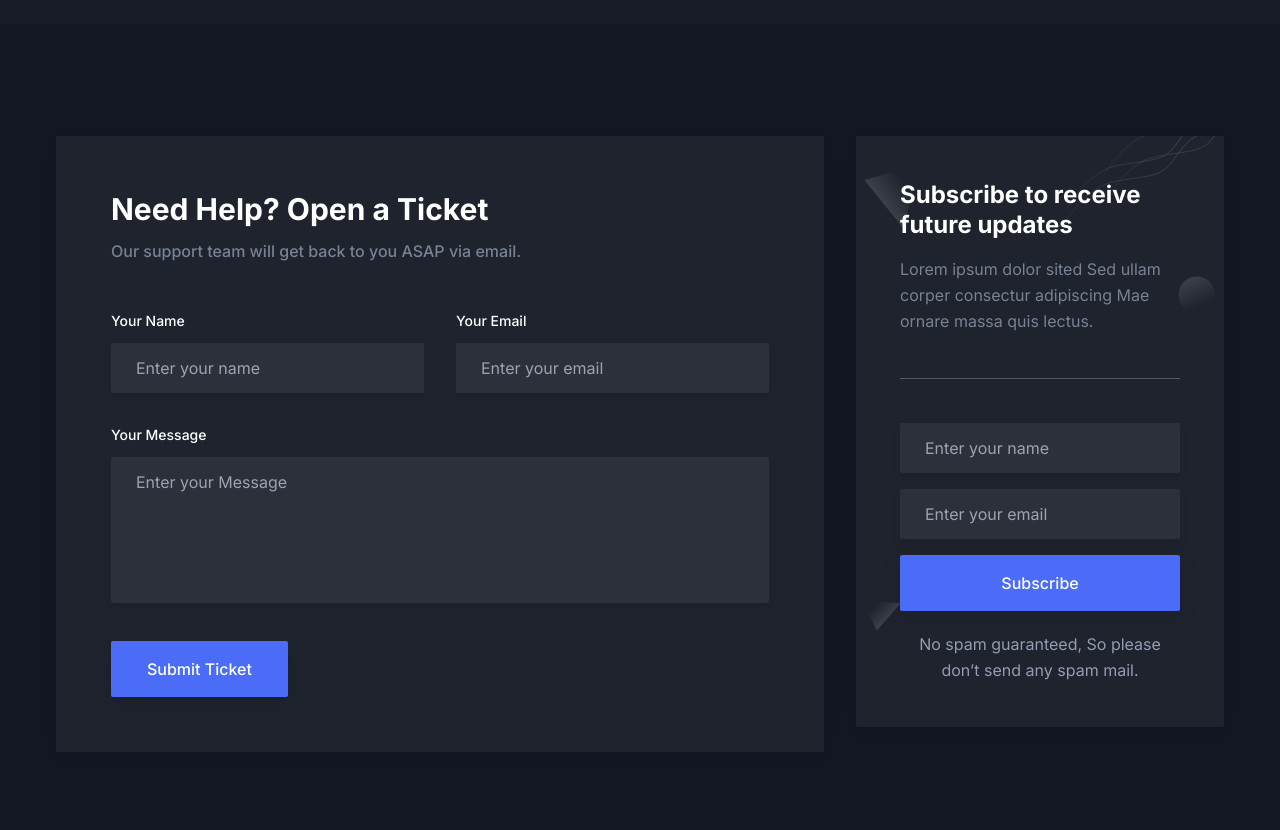
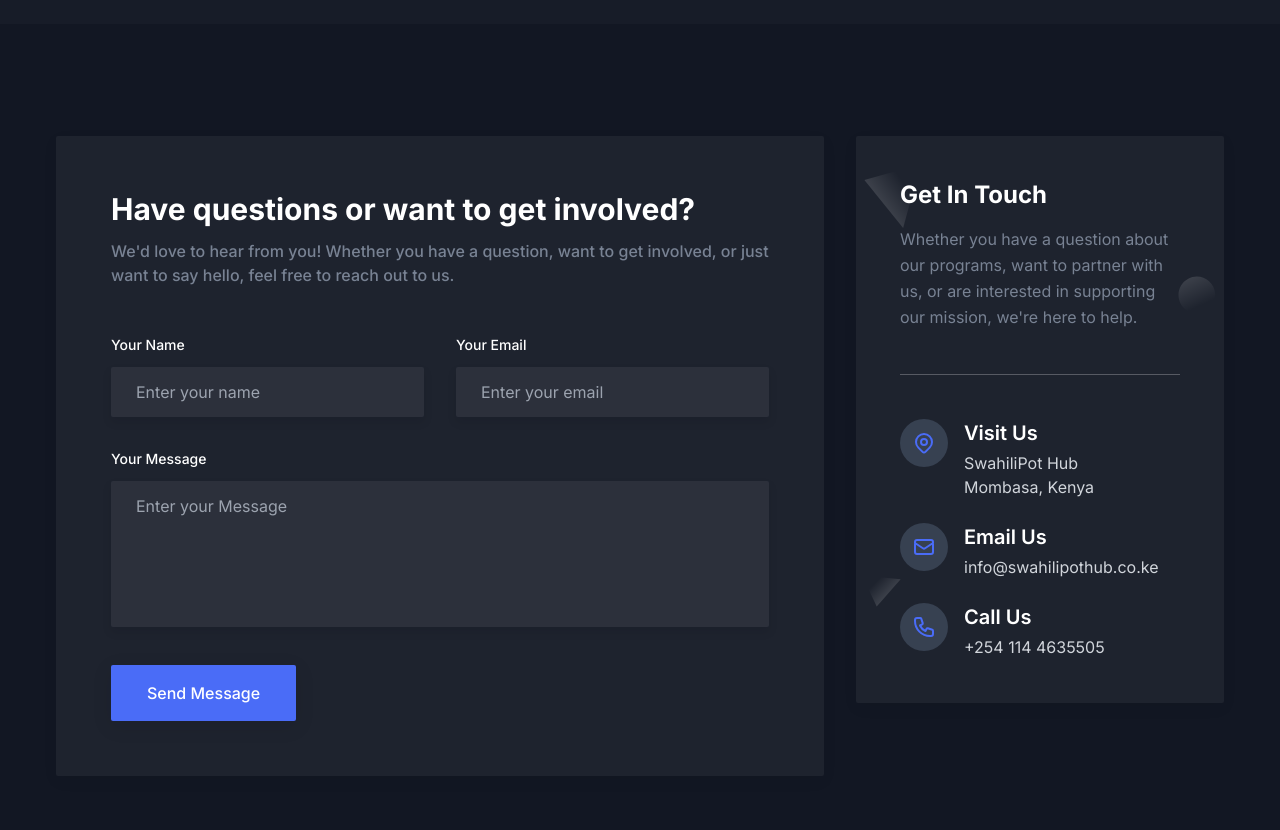
Before and after one commit to ianmuriuki/swahilipot-template, a Next.js app: page / in a window 1280 px wide. Shown: the part 6620-7450 px from the top of the page. Built offline with nearby package versions, Linux system fonts and the light colour scheme.

Commit message:
update contact components

```diff
--- a/app/contact/page.tsx
+++ b/app/contact/page.tsx
@@ -4,7 +4,7 @@ import Contact from "@/components/Contact";
 import { Metadata } from "next";
 
 export const metadata: Metadata = {
-  title: "Contact Page | Free Next.js Template for Startup and SaaS",
+  title: "Contact Page | Swahilipot Hub contact information",
 
   // other metadata
   description: "This is Contact Page for Startup Nextjs Template"
--- a/components/Contact/NewsLatterBox.tsx
+++ b/components/Contact/NewsLatterBox.tsx
@@ -11,33 +11,60 @@ const NewsLatterBox = () => {
       data-wow-delay=".2s"
     >
       <h3 className="mb-4 text-2xl font-bold leading-tight text-black dark:text-white">
-        Subscribe to receive future updates
+        Get In Touch
       </h3>
       <p className="mb-11 border-b border-body-color border-opacity-25 pb-11 text-base leading-relaxed text-body-color dark:border-white dark:border-opacity-25">
-        Lorem ipsum dolor sited Sed ullam corper consectur adipiscing Mae ornare
-        massa quis lectus.
+        Whether you have a question about our programs, want to partner with us, or are interested in supporting our mission, we're here to help.
       </p>
       <div>
-        <input
-          type="text"
-          name="name"
-          placeholder="Enter your name"
-          className="border-stroke dark:text-body-color-dark dark:shadow-two mb-4 w-full rounded-sm border bg-[#f8f8f8] px-6 py-3 text-base text-body-color outline-none focus:border-primary dark:border-transparent dark:bg-[#2C303B] dark:focus:border-primary dark:focus:shadow-none"
-        />
-        <input
-          type="email"
-          name="email"
-          placeholder="Enter your email"
-          className="border-stroke dark:text-body-color-dark dark:shadow-two mb-4 w-full rounded-sm border bg-[#f8f8f8] px-6 py-3 text-base text-body-color outline-none focus:border-primary dark:border-transparent dark:bg-[#2C303B] dark:focus:border-primary dark:focus:shadow-none"
-        />
-        <input
-          type="submit"
-          value="Subscribe"
-          className="shadow-submit dark:shadow-submit-dark mb-5 flex w-full cursor-pointer items-center justify-center rounded-sm bg-primary px-9 py-4 text-base font-medium text-white duration-300 hover:bg-primary/90"
-        />
-        <p className="dark:text-body-color-dark text-center text-base leading-relaxed text-body-color">
-          No spam guaranteed, So please don’t send any spam mail.
-        </p>
+        <div className="space-y-6">
+          <div className="flex items-start">
+            <div className="bg-white dark:bg-gray-700 p-3 rounded-full mr-4">
+              <svg className="h-6 w-6 text-primary" fill="none" viewBox="0 0 24 24" stroke="currentColor">
+                <path strokeLinecap="round" strokeLinejoin="round" strokeWidth={2} d="M17.657 16.657L13.414 20.9a1.998 1.998 0 01-2.827 0l-4.244-4.243a8 8 0 1111.314 0z" />
+                <path strokeLinecap="round" strokeLinejoin="round" strokeWidth={2} d="M15 11a3 3 0 11-6 0 3 3 0 016 0z" />
+              </svg>
+            </div>
+            <div>
+              <h3 className="text-xl font-semibold mb-1">Visit Us</h3>
+              <p className="text-gray-700 dark:text-gray-300">
+                SwahiliPot Hub
+                <br />
+                Mombasa, Kenya
+              </p>
+            </div>
+          </div>
+          <div className="flex items-start">
+            <div className="bg-white dark:bg-gray-700 p-3 rounded-full mr-4">
+              <svg className="h-6 w-6 text-primary" fill="none" viewBox="0 0 24 24" stroke="currentColor">
+                <path strokeLinecap="round" strokeLinejoin="round" strokeWidth={2} d="M3 8l7.89 5.26a2 2 0 002.22 0L21 8M5 19h14a2 2 0 002-2V7a2 2 0 00-2-2H5a2 2 0 00-2 2v10a2 2 0 002 2z" />
+              </svg>
+            </div>
+            <div>
+              <h3 className="text-xl font-semibold mb-1">Email Us</h3>
+              <p className="text-gray-700 dark:text-gray-300">
+                <a href="mailto:info@swahilipothub.co.ke" className="hover:text-primary">
+                  info@swahilipothub.co.ke
+                </a>
+              </p>
+            </div>
+          </div>
+          <div className="flex items-start">
+            <div className="bg-white dark:bg-gray-700 p-3 rounded-full mr-4">
+              <svg className="h-6 w-6 text-primary" fill="none" viewBox="0 0 24 24" stroke="currentColor">
+                <path strokeLinecap="round" strokeLinejoin="round" strokeWidth={2} d="M3 5a2 2 0 012-2h3.28a1 1 0 01.948.684l1.498 4.493a1 1 0 01-.502 1.21l-2.257 1.13a11.042 11.042 0 005.516 5.516l1.13-2.257a1 1 0 011.21-.502l4.493 1.498a1 1 0 01.684.949V19a2 2 0 01-2 2h-1C9.716 21 3 14.284 3 6V5z" />
+              </svg>
+            </div>
+            <div>
+              <h3 className="text-xl font-semibold mb-1">Call Us</h3>
+              <p className="text-gray-700 dark:text-gray-300">
+                <a href="tel:+254114635505" className="hover:text-primary">
+                  +254 114 4635505
+                </a>
+              </p>
+            </div>
+          </div>
+        </div>
       </div>
 
       <div>
@@ -160,91 +187,22 @@ const NewsLatterBox = () => {
             <g opacity="0.3">
               <path
                 opacity="0.45"
-                d="M1 89.9999C8 77.3332 27.7 50.7999 50.5 45.9999C79 39.9999 95 41.9999 106 30.4999C117 18.9999 126 -3.50014 149 -3.50014C172 -3.50014 187 4.99986 200.5 -8.50014C214 -22.0001 210.5 -46.0001 244 -37.5001C270.8 -30.7001 307.167 -45 322 -53"
-                stroke="url(#paint0_linear_1028_603)"
-              />
-              <path
-                opacity="0.45"
-                d="M43 64.9999C50 52.3332 69.7 25.7999 92.5 20.9999C121 14.9999 137 16.9999 148 5.49986C159 -6.00014 168 -28.5001 191 -28.5001C214 -28.5001 229 -20.0001 242.5 -33.5001C256 -47.0001 252.5 -71.0001 286 -62.5001C312.8 -55.7001 349.167 -70 364 -78"
-                stroke="url(#paint1_linear_1028_603)"
-              />
-              <path
-                opacity="0.45"
-                d="M4 73.9999C11 61.3332 30.7 34.7999 53.5 29.9999C82 23.9999 98 25.9999 109 14.4999C120 2.99986 129 -19.5001 152 -19.5001C175 -19.5001 190 -11.0001 203.5 -24.5001C217 -38.0001 213.5 -62.0001 247 -53.5001C273.8 -46.7001 310.167 -61 325 -69"
-                stroke="url(#paint2_linear_1028_603)"
-              />
-              <path
-                opacity="0.45"
-                d="M41 40.9999C48 28.3332 67.7 1.79986 90.5 -3.00014C119 -9.00014 135 -7.00014 146 -18.5001C157 -30.0001 166 -52.5001 189 -52.5001C212 -52.5001 227 -44.0001 240.5 -57.5001C254 -71.0001 250.5 -95.0001 284 -86.5001C310.8 -79.7001 347.167 -94 362 -102"
-                stroke="url(#paint3_linear_1028_603)"
+                d="M1 89.9999C8 77.3332 27.7 50.7999 50.5 45.9999C79 39.9999 95 41.9999 106 30.4999C117 18.9999 126 -3.50014 149 -3.50014C172 -3.50014 187 4.99986 200.5 -8.50014C214 -22.0001 210.5 -46.0001 244 -37.5001C270.8 -30.0001 252.5 15.4999 240 32.0001C227.5 48.5001 233 84 218.5 89C200.5 97 156.5 85.9999 129 77C101 68 80 59 63 43C49 29 37.5 11.5 35 1"
+                fill="url(#paint0_linear_1028_603)"
               />
             </g>
             <defs>
               <linearGradient
                 id="paint0_linear_1028_603"
-                x1="291.35"
-                y1="12.1032"
-                x2="179.211"
-                y2="237.617"
+                x1="-4.07113"
+                y1="5.51033"
+                x2="5.84319"
+                y2="17.3745"
                 gradientUnits="userSpaceOnUse"
               >
                 <stop
-                  offset="0.328125"
                   stopColor={theme === "light" ? "#4A6CF7" : "#fff"}
-                />
-                <stop
-                  offset="1"
-                  stopColor={theme === "light" ? "#4A6CF7" : "#fff"}
-                  stopOpacity="0"
-                />
-              </linearGradient>
-              <linearGradient
-                id="paint1_linear_1028_603"
-                x1="333.35"
-                y1="-12.8968"
-                x2="221.211"
-                y2="212.617"
-                gradientUnits="userSpaceOnUse"
-              >
-                <stop
-                  offset="0.328125"
-                  stopColor={theme === "light" ? "#4A6CF7" : "#fff"}
-                />
-                <stop
-                  offset="1"
-                  stopColor={theme === "light" ? "#4A6CF7" : "#fff"}
-                  stopOpacity="0"
-                />
-              </linearGradient>
-              <linearGradient
-                id="paint2_linear_1028_603"
-                x1="294.35"
-                y1="-3.89678"
-                x2="182.211"
-                y2="221.617"
-                gradientUnits="userSpaceOnUse"
-              >
-                <stop
-                  offset="0.328125"
-                  stopColor={theme === "light" ? "#4A6CF7" : "#fff"}
-                />
-                <stop
-                  offset="1"
-                  stopColor={theme === "light" ? "#4A6CF7" : "#fff"}
-                  stopOpacity="0"
-                />
-              </linearGradient>
-              <linearGradient
-                id="paint3_linear_1028_603"
-                x1="331.35"
-                y1="-36.8968"
-                x2="219.211"
-                y2="188.617"
-                gradientUnits="userSpaceOnUse"
-              >
-                <stop
-                  offset="0.328125"
-                  stopColor={theme === "light" ? "#4A6CF7" : "#fff"}
+                  stopOpacity="0.62"
                 />
                 <stop
                   offset="1"
--- a/components/Contact/index.tsx
+++ b/components/Contact/index.tsx
@@ -1,22 +1,29 @@
+import Head from 'next/head';
 import NewsLatterBox from "./NewsLatterBox";
 
 const Contact = () => {
   return (
+    <>
+      <Head>
+        <title>Contact Us - SwahiliPot Hub</title>
+        <meta name="description" content="Get in touch with SwahiliPot Hub. We'd love to hear from you!" />
+      </Head>
+
       <section id="contact" className="overflow-hidden py-16 md:py-20 lg:py-28">
         <div className="container">
           <div className="-mx-4 flex flex-wrap">
             <div className="w-full px-4 lg:w-7/12 xl:w-8/12">
               <div
                 className="wow fadeInUp shadow-three dark:bg-gray-dark mb-12 rounded-sm bg-white px-8 py-11 sm:p-[55px] lg:mb-5 lg:px-8 xl:p-[55px]"
-              data-wow-delay=".15s
-              "
+                data-wow-delay=".15s"
               >
                 <h2 className="mb-3 text-2xl font-bold text-black dark:text-white sm:text-3xl lg:text-2xl xl:text-3xl">
-                Need Help? Open a Ticket
+                Have questions or want to get involved?
                 </h2>
                 <p className="mb-12 text-base font-medium text-body-color">
-                Our support team will get back to you ASAP via email.
+                We'd love to hear from you! Whether you have a question, want to get involved, or just want to say hello, feel free to reach out to us.
                 </p>
+
                 <form>
                   <div className="-mx-4 flex flex-wrap">
                     <div className="w-full px-4 md:w-1/2">
@@ -29,6 +36,7 @@ const Contact = () => {
                         </label>
                         <input
                           type="text"
+                          id="name"
                           placeholder="Enter your name"
                           className="border-stroke dark:text-body-color-dark dark:shadow-two w-full rounded-sm border bg-[#f8f8f8] px-6 py-3 text-base text-body-color outline-none focus:border-primary dark:border-transparent dark:bg-[#2C303B] dark:focus:border-primary dark:focus:shadow-none"
                         />
@@ -44,11 +52,13 @@ const Contact = () => {
                         </label>
                         <input
                           type="email"
+                          id="email"
                           placeholder="Enter your email"
                           className="border-stroke dark:text-body-color-dark dark:shadow-two w-full rounded-sm border bg-[#f8f8f8] px-6 py-3 text-base text-body-color outline-none focus:border-primary dark:border-transparent dark:bg-[#2C303B] dark:focus:border-primary dark:focus:shadow-none"
                         />
                       </div>
                     </div>
+
                     <div className="w-full px-4">
                       <div className="mb-8">
                         <label
@@ -58,7 +68,7 @@ const Contact = () => {
                           Your Message
                         </label>
                         <textarea
-                        name="message"
+                          id="message"
                           rows={5}
                           placeholder="Enter your Message"
                           className="border-stroke dark:text-body-color-dark dark:shadow-two w-full resize-none rounded-sm border bg-[#f8f8f8] px-6 py-3 text-base text-body-color outline-none focus:border-primary dark:border-transparent dark:bg-[#2C303B] dark:focus:border-primary dark:focus:shadow-none"
@@ -66,8 +76,11 @@ const Contact = () => {
                       </div>
                     </div>
                     <div className="w-full px-4">
-                    <button className="shadow-submit dark:shadow-submit-dark rounded-sm bg-primary px-9 py-4 text-base font-medium text-white duration-300 hover:bg-primary/90">
-                      Submit Ticket
+                      <button
+                        type="submit"
+                        className="shadow-submit dark:shadow-submit-dark rounded-sm bg-primary px-9 py-4 text-base font-medium text-white duration-300 hover:bg-primary/90"
+                      >
+                        Send Message
                       </button>
                     </div>
                   </div>
@@ -80,6 +93,7 @@ const Contact = () => {
           </div>
         </div>
       </section>
+    </>
   );
 };
 
```
Lines whose indentation alone changed are shown as unchanged.
